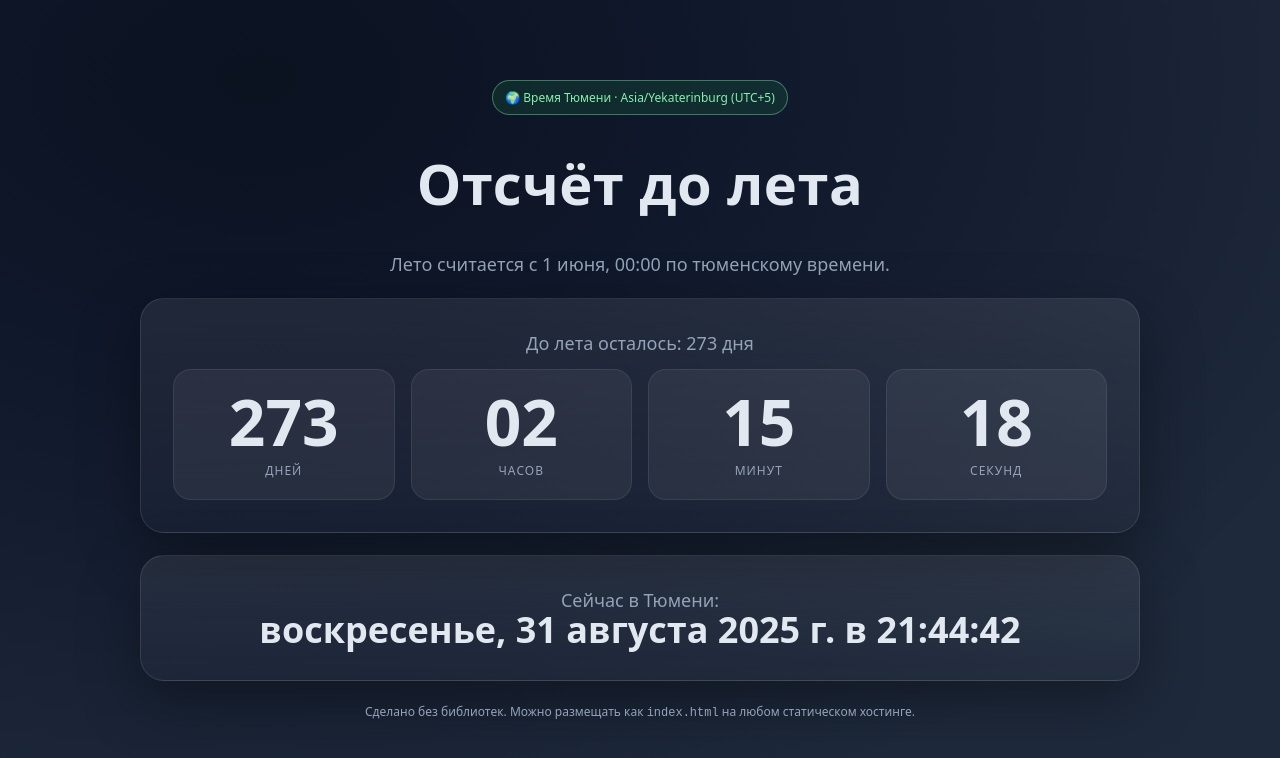
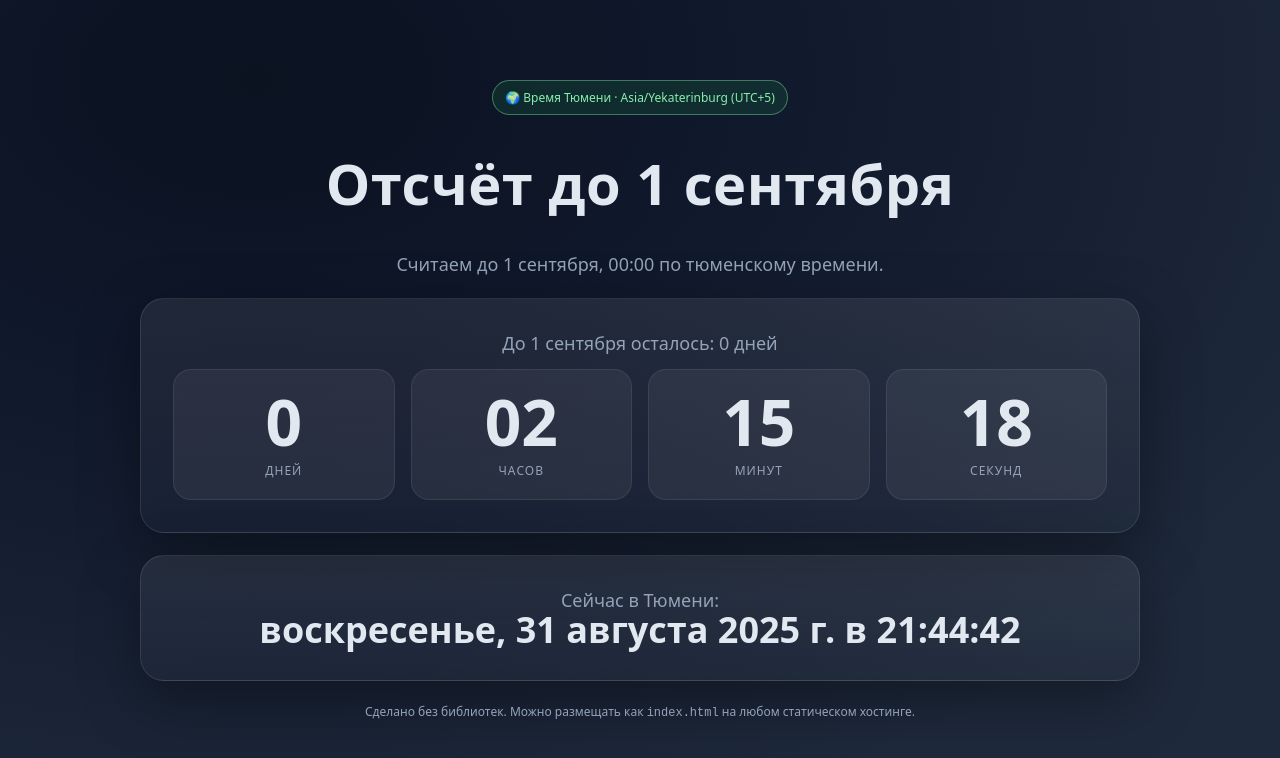
Before and after one commit to slavaslava10201/my-website, a plain HTML site: page index.html in a window 1280 px wide. Drawn offline with Linux system fonts and the light colour scheme.

Commit message:
index.html

```diff
--- a/index.html
+++ b/index.html
@@ -3,17 +3,17 @@
 <head>
   <meta charset="UTF-8" />
   <meta name="viewport" content="width=device-width, initial-scale=1" />
-  <title>Отсчёт до лета — Тюмень (UTC+5)</title>
-  <meta name="description" content="Стильный таймер обратного отсчёта до лета по тюменскому времени (Asia/Yekaterinburg, UTC+5)." />
+  <title>Отсчёт до 1 сентября — Тюмень (UTC+5)</title>
+  <meta name="description" content="Стильный таймер обратного отсчёта до 1 сентября по тюменскому времени (Asia/Yekaterinburg, UTC+5)." />
   <style>
     :root {
-      --bg-start: #0f172a; /* slate-900 */
-      --bg-end: #1e293b;   /* slate-800 */
+      --bg-start: #0f172a;
+      --bg-end: #1e293b;
       --card: rgba(255, 255, 255, 0.06);
-      --text: #e2e8f0;     /* slate-200 */
-      --muted: #94a3b8;    /* slate-400 */
-      --accent: #22c55e;   /* green-500 */
-      --accent-2: #86efac; /* green-300 */
+      --text: #e2e8f0;
+      --muted: #94a3b8;
+      --accent: #22c55e;
+      --accent-2: #86efac;
       --shadow: 0 20px 60px rgba(0,0,0,.35);
     }
 
@@ -21,7 +21,7 @@
     html, body { height: 100%; }
     body {
       margin: 0;
-      font-family: system-ui, -apple-system, Segoe UI, Roboto, Ubuntu, Cantarell, Noto Sans, Helvetica, Arial, "Apple Color Emoji", "Segoe UI Emoji";
+      font-family: system-ui, -apple-system, Segoe UI, Roboto, Ubuntu, Cantarell, Noto Sans, Helvetica, Arial;
       color: var(--text);
       background: radial-gradient(1200px 800px at 20% 10%, #0b1220 0%, var(--bg-start) 35%, var(--bg-end) 100%);
       display: grid;
@@ -90,16 +90,9 @@
 
     .footer { color: var(--muted); font-size: 12px; }
 
-    .rain {
-      position: fixed; inset: 0; pointer-events: none; overflow: hidden;
-    }
-
+    .rain { position: fixed; inset: 0; pointer-events: none; overflow: hidden; }
     .leaf { position: absolute; top: -10vh; opacity: .85; filter: drop-shadow(0 6px 12px rgba(0,0,0,.25)); }
-
-    @keyframes fall {
-      to { transform: translateY(120vh) rotate(360deg); opacity: .9; }
-    }
-
+    @keyframes fall { to { transform: translateY(120vh) rotate(360deg); opacity: .9; } }
     .arrived { color: var(--accent-2); }
   </style>
 </head>
@@ -107,8 +100,8 @@
   <div class="wrap">
     <div>
       <div class="badge">🌍 Время Тюмени · Asia/Yekaterinburg (UTC+5)</div>
-      <h1 class="title">Отсчёт до лета</h1>
-      <div class="subtitle">Лето считается с 1 июня, 00:00 по тюменскому времени.</div>
+      <h1 class="title">Отсчёт до 1 сентября</h1>
+      <div class="subtitle">Считаем до 1 сентября, 00:00 по тюменскому времени.</div>
     </div>
 
     <div class="card">
@@ -132,9 +125,8 @@
   <div class="rain" id="rain" aria-hidden="true"></div>
 
   <script>
-    // Настройки
-    const TZ = 'Asia/Yekaterinburg'; // Тюмень
-    const FIXED_OFFSET_HOURS = 5; // UTC+5 (без перехода на летнее время)
+    const TZ = 'Asia/Yekaterinburg';
+    const FIXED_OFFSET_HOURS = 5;
 
     function getTyumenNowParts() {
       const now = new Date();
@@ -146,7 +138,7 @@
       }).formatToParts(now).reduce((acc, p) => (acc[p.type] = p.value, acc), {});
       return {
         year: Number(parts.year),
-        month: Number(parts.month), // 1..12
+        month: Number(parts.month),
         day: Number(parts.day),
         hour: Number(parts.hour),
         minute: Number(parts.minute),
@@ -154,20 +146,18 @@
       };
     }
 
-    function targetSummerUtcMs() {
+    function targetSeptemberUtcMs() {
       const n = getTyumenNowParts();
       const hasArrivedThisYear = (
-        n.month > 6 ||
-        (n.month === 6 && (n.day > 1 || (n.day === 1 && (n.hour > 0 || n.minute > 0 || n.second > 0))))
+        n.month > 9 ||
+        (n.month === 9 && (n.day > 1 || (n.day === 1 && (n.hour > 0 || n.minute > 0 || n.second > 0))))
       );
       const year = hasArrivedThisYear ? n.year + 1 : n.year;
-      // 1 июня 00:00 по UTC+5 = 31 мая 19:00 UTC предыдущего дня
-      const utcMs = Date.UTC(year, 5, 1, 0, 0, 0) - FIXED_OFFSET_HOURS * 3600 * 1000;
+      const utcMs = Date.UTC(year, 8, 1, 0, 0, 0) - FIXED_OFFSET_HOURS * 3600 * 1000;
       return utcMs;
     }
 
     function plural(n, forms) {
-      // Русское склонение: [1, 2-4, 5-0]
       n = Math.abs(n) % 100; const n1 = n % 10;
       if (n > 10 && n < 20) return forms[2];
       if (n1 > 1 && n1 < 5) return forms[1];
@@ -187,7 +177,7 @@
 
     function updateTimer() {
       const nowMs = Date.now();
-      const targetMs = targetSummerUtcMs();
+      const targetMs = targetSeptemberUtcMs();
       let diff = Math.max(0, targetMs - nowMs);
 
       const totalSeconds = Math.floor(diff / 1000);
@@ -203,16 +193,15 @@
 
       const status = document.getElementById('status');
       if (diff === 0) {
-        status.innerHTML = '<span class="arrived">☀️ Лето наступило! Следующий отсчёт — до следующего 1 июня.</span>';
+        status.innerHTML = '<span class="arrived">📚 Наступил 1 сентября! Следующий отсчёт — до следующего года.</span>';
         startLeaves();
       } else {
-        status.textContent = `До лета осталось: ${days} ${plural(days, ['день','дня','дней'])}`;
+        status.textContent = `До 1 сентября осталось: ${days} ${plural(days, ['день','дня','дней'])}`;
       }
 
       document.getElementById('nowTyumen').textContent = formatTyumenNow();
     }
 
-    // Простая "зелёная метель" при наступлении лета
     function startLeaves() {
       const container = document.getElementById('rain');
       if (container.dataset.active) return;
@@ -220,10 +209,10 @@
       for (let i = 0; i < 40; i++) {
         const leaf = document.createElement('div');
         leaf.className = 'leaf';
-        leaf.textContent = '🍃';
+        leaf.textContent = '🍂';
         const duration = 6 + Math.random() * 6;
         const delay = Math.random() * 2;
-        const x = Math.random() * 100; // vw
+        const x = Math.random() * 100;
         const size = 22 + Math.random() * 18;
         leaf.style.left = x + 'vw';
         leaf.style.fontSize = size + 'px';
@@ -232,7 +221,6 @@
       }
     }
 
-    // Тик раз в секунду
     updateTimer();
     setInterval(updateTimer, 1000);
   </script>
```
